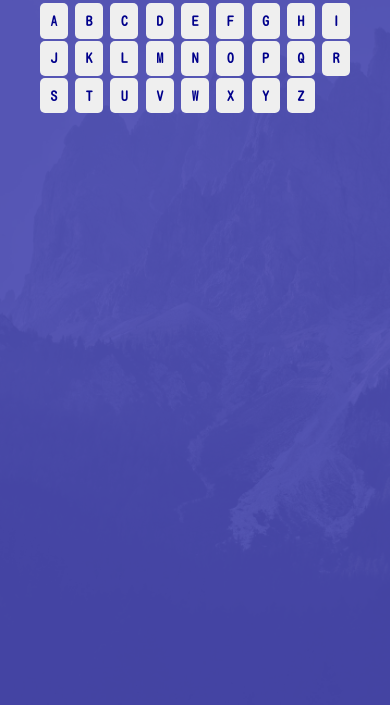
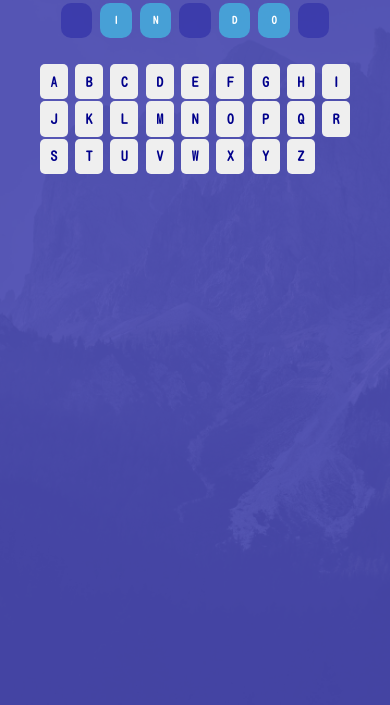
Before and after one commit to MLaeeqKhan/Hangman-Game, a plain HTML site: page index.html in a window 390 px wide. Shown: the part 139-844 px from the top of the page. Drawn offline with Linux system fonts and the light colour scheme.

Commit message:
responsiveness

```diff
--- a/style.css
+++ b/style.css
@@ -28,7 +28,12 @@ html {
     html {
         font-size: 65%;
     }
-
+    .header .main {
+        margin-top: 2rem;
+    }
+    .header .main .gues-keyboards .keyboards {
+       margin-top: 2rem;
+   }
     .header .nav .menu {
 
         width: 16.4rem;
@@ -71,6 +76,14 @@ html {
 
     }
 
+}
+@media(max-width:425px){
+    .header .main {
+        margin-top: 2rem;
+    }
+    .header .main .gues-keyboards .keyboards {
+       margin-top: 2rem;
+   }
 }
 
 @media (max-width: 375px) {
```
